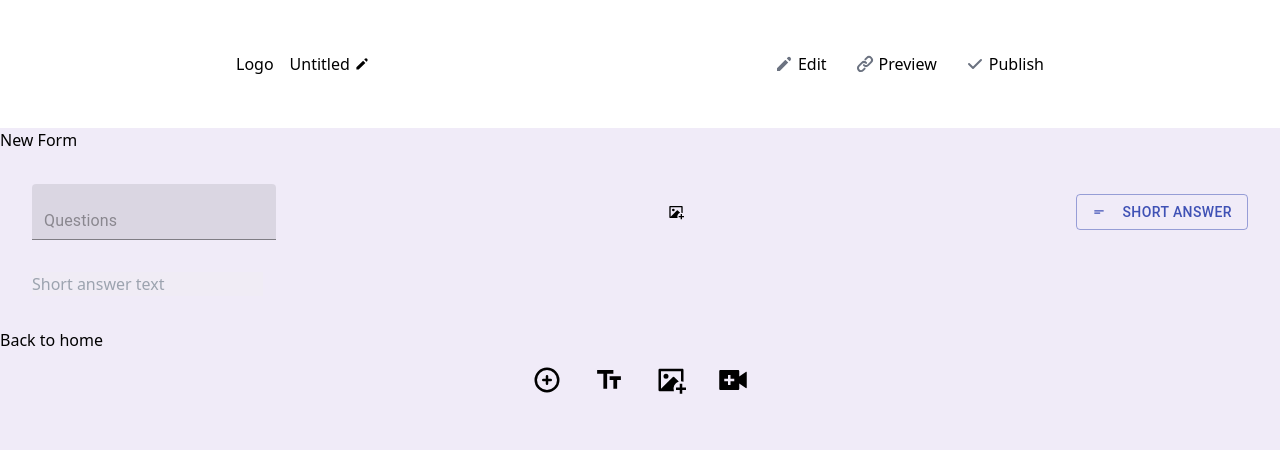
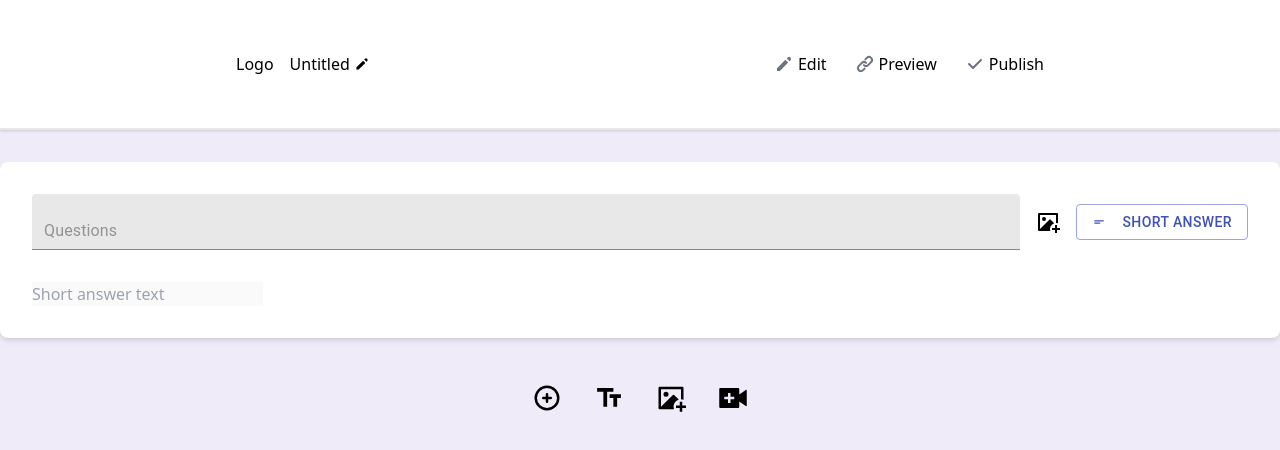
Before and after one commit to shareef99/attendance-form, a Next.js app: page /form/new in a window 1280 px wide. Shown: the top 450 px of the page. Built offline with nearby package versions, Linux system fonts and the light colour scheme.

Commit message:
Style addQuestion

```diff
--- a/components/add-questions/AddQuestion.tsx
+++ b/components/add-questions/AddQuestion.tsx
@@ -19,9 +19,12 @@ interface Props {
 const AddQuestion = ({ id, option, preview, Icon }: Props) => {
     return (
         <div className="space-y-8">
-            <div className="rowCenter justify-between">
+            <div className="rowCenter justify-between flex-wrap space-x-4 space-y-4 sm:space-y-0">
                 <Question id={id} preview={preview} />
-                <RiImageAddFill width="30px" height="50px" />
+                <RiImageAddFill
+                    style={{ width: "1.5rem", height: "2rem" }}
+                    title="Insert Image"
+                />
                 <Options
                     preview={preview}
                     id={id}
--- a/components/add-questions/Options.tsx
+++ b/components/add-questions/Options.tsx
@@ -27,7 +27,7 @@ const Options = (props: Props) => {
     const { id, option, preview, Icon } = props;
 
     // Context
-    const { updateQuestion } = useQuestions();
+    const { updateQuestionOption } = useQuestions();
 
     // State
     const [open, setOpen] = useState(false);
@@ -42,7 +42,7 @@ const Options = (props: Props) => {
 
     const handleClose = (option: string, Icon: IconType, id: number) => {
         setOpen(false);
-        updateQuestion(id, option, Icon);
+        updateQuestionOption(id, option);
     };
 
     return (
--- a/components/add-questions/Question.tsx
+++ b/components/add-questions/Question.tsx
@@ -12,7 +12,7 @@ const Question = ({ id, preview }: Props) => {
 
     return (
         <TextField
-            className="border-b-4"
+            className="flex-auto"
             type="text"
             disabled={preview ? true : false}
             placeholder="Questions"
--- a/components/add-questions/QuestionsList.tsx
+++ b/components/add-questions/QuestionsList.tsx
@@ -1,3 +1,4 @@
+import { useState } from "react";
 import { QuestionType } from "../../context/questionsContext";
 import AddQuestion from "./AddQuestion";
 import TitleNDescription from "./TitleNDescription";
@@ -9,7 +10,7 @@ interface Props {
 
 const QuestionsList = ({ questions, preview }: Props) => {
     return (
-        <ul>
+        <ul className="space-y-8 my-8">
             {questions.map((question) => {
                 const { id, option, optionIcon, title, description } = question;
                 if (title || description || title === "") {
@@ -25,7 +26,10 @@ const QuestionsList = ({ questions, preview }: Props) => {
                     );
                 }
                 return (
-                    <li className="container p-8" key={id}>
+                    <li
+                        className="container p-8 bg-white rounded-lg shadow-md"
+                        key={id}
+                    >
                         <AddQuestion
                             preview={preview}
                             id={id}
--- a/components/new-form/FormHeader.tsx
+++ b/components/new-form/FormHeader.tsx
@@ -10,7 +10,7 @@ const FormHeader = ({ preview }: Props) => {
     return (
         <header
             className="colCenter sm:flex-row sm:justify-between md:justify-around space-y-4 sm:space-y-0
-                py-16 px-8 h-16 mx-auto bg-white"
+                py-16 px-8 h-16 mx-auto bg-white border-b-2 shadow"
         >
             <div className="rowCenter">
                 Logo <FileName preview={preview} />{" "}
--- a/pages/form/new.tsx
+++ b/pages/form/new.tsx
@@ -13,11 +13,7 @@ const NewForm = ({}: Props) => {
 
     return (
         <section>
-            <h1>New Form</h1>
             <QuestionsList questions={questions} />
-            <button>
-                <Link href="/">Back to home</Link>
-            </button>
         </section>
     );
 };
--- a/tailwind.config.js
+++ b/tailwind.config.js
@@ -21,6 +21,11 @@ module.exports = {
             center: true,
             padding: "2rem",
         },
+        flexGrow: {
+            0: 0,
+            1: 1,
+            auto: "auto",
+        },
     },
     variants: {
         extend: {},
```
